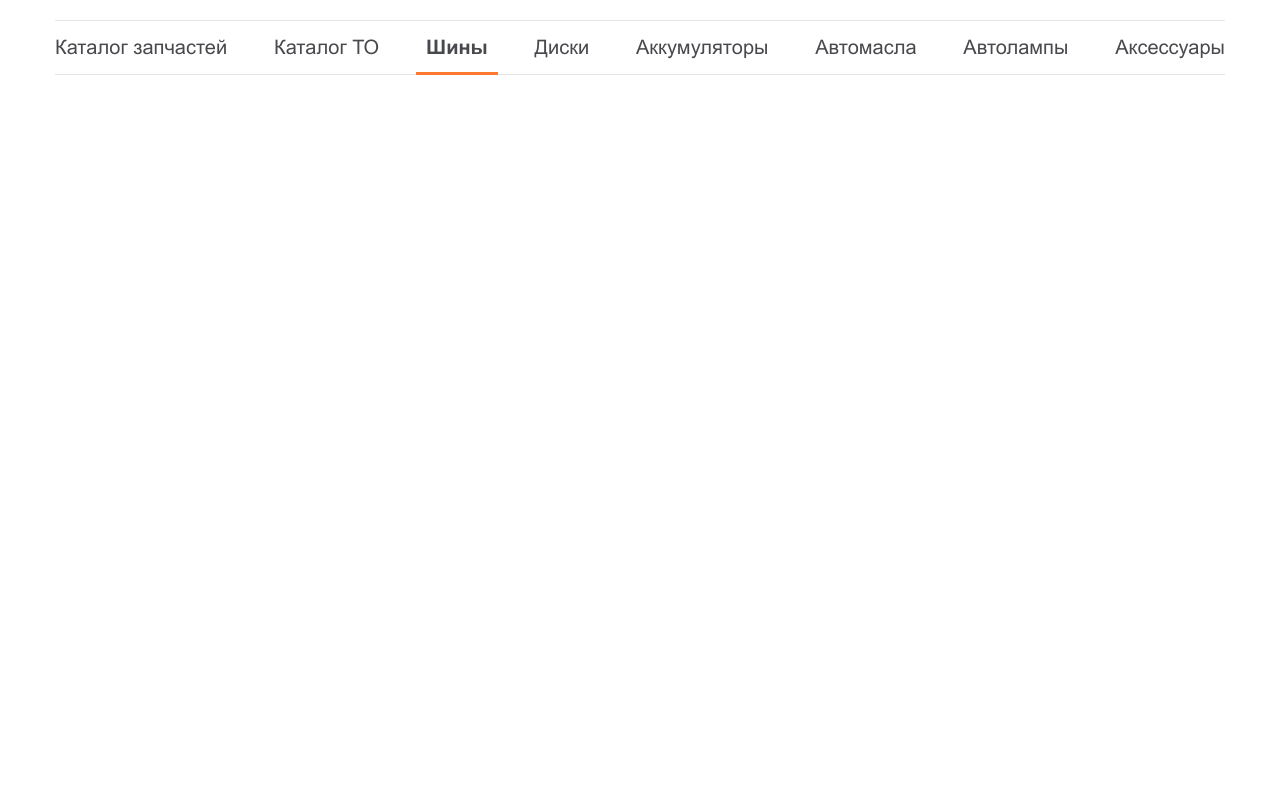
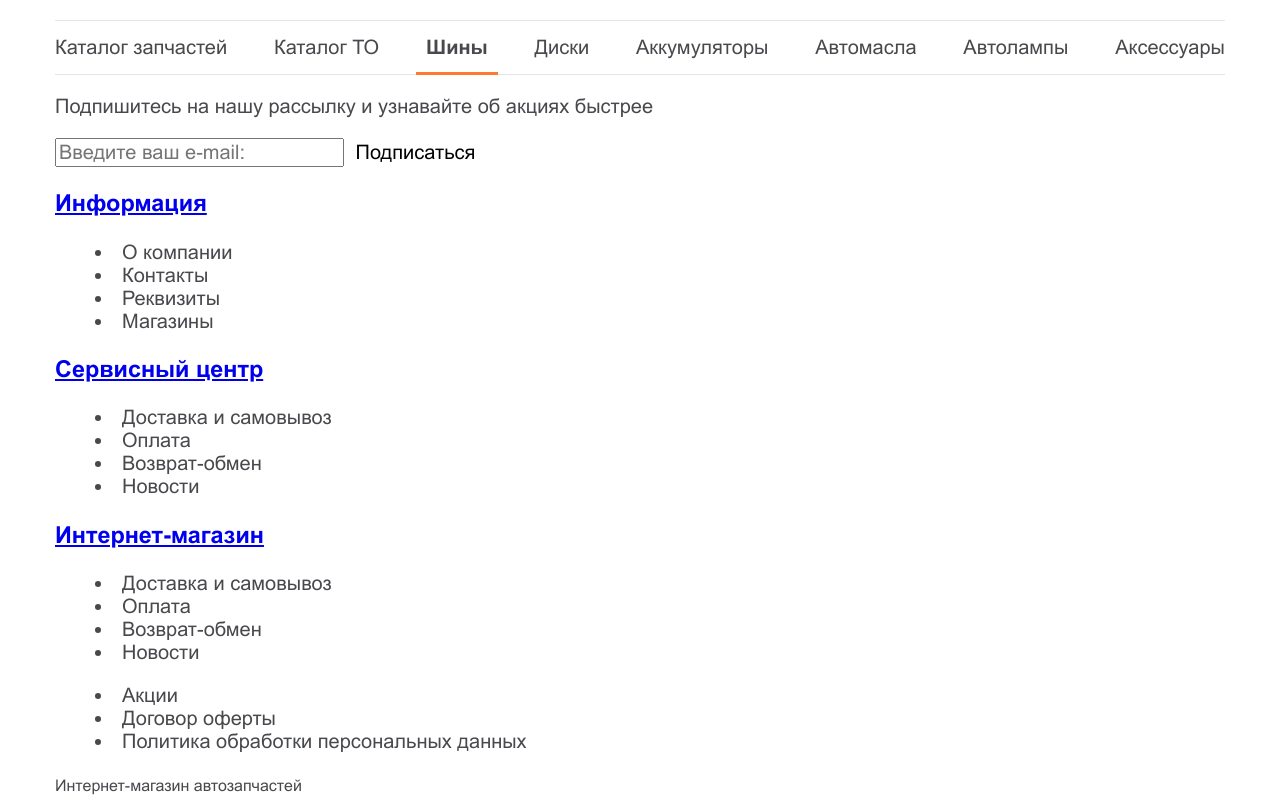
Before and after one commit to alncaatl/spare-shop_layout, a plain HTML site: page src/index.html in a window 1280 px wide. Shown: the part 100-896 px from the top of the page. Before the commit the page ends 800 px from the top, so only its background shows below. Drawn offline with Linux system fonts and the light colour scheme.

Commit message:
footer basic html

```diff
--- a/src/index.html
+++ b/src/index.html
@@ -16,6 +16,7 @@
 </head>
 
 <body class="root">
+
   <header class="header">
     <div class="wrapper header__container">
 
@@ -126,8 +127,106 @@
     </div>
   </header>
 
-<main></main>
+  <main>
 
-<footer></footer>
+  </main>
+
+  <footer class="footer">
+    <div class="wrapper">
+
+      <form class="form form_type_subscribe">
+        <p class="form__description">
+          Подпишитесь на нашу рассылку и узнавайте об акциях быстрее
+        </p>
+        <div class="form__row">
+          <label for="email" class="hidden">Введите ваш e-mail</label>
+          <input id="email" class="form__input" type="email" placeholder="Введите ваш e-mail:" required="">
+          <button class="button form__button button_type_submit" type="submit">
+            Подписаться
+          </button>
+        </div>
+      </form>
+
+      <div class="footer__content">
+
+        <div class="footer__section">
+          <h3 class="footer-menu__section-header">
+            <a href="#">Информация</a>
+          </h3>
+          <menu class="footer-menu">
+            <li class="footer-menu__item">
+              <a class="link" href="#">О компании</a>
+            </li>
+            <li class="footer-menu__item">
+              <a class="link" href="#">Контакты</a>
+            </li>
+            <li class="footer-menu__item">
+              <a class="link" href="#">Реквизиты</a>
+            </li>
+            <li class="footer-menu__item">
+              <a class="link" href="#">Магазины</a>
+            </li>
+          </menu>
+        </div>
+
+        <div class="footer__section">
+          <h3 class="footer-menu__section-header">
+            <a href="#">Сервисный центр</a>
+          </h3>
+          <menu class="footer-menu">
+            <li class="footer-menu__item">
+              <a class="link" href="#">Доставка и самовывоз</a>
+            </li>
+            <li class="footer-menu__item">
+              <a class="link" href="#">Оплата</a>
+            </li>
+            <li class="footer-menu__item">
+              <a class="link" href="#">Возврат-обмен</a>
+            </li>
+            <li class="footer-menu__item">
+              <a class="link" href="#">Новости</a>
+            </li>
+          </menu>
+        </div>
+
+        <div class="footer__section">
+          <h3 class="footer-menu__section-header">
+            <a href="#">Интернет-магазин</a>
+          </h3>
+          <menu class="footer-menu">
+            <li class="footer-menu__item">
+              <a class="link" href="#">Доставка и самовывоз</a>
+            </li>
+            <li class="footer-menu__item">
+              <a class="link" href="#">Оплата</a>
+            </li>
+            <li class="footer-menu__item">
+              <a class="link" href="#">Возврат-обмен</a>
+            </li>
+            <li class="footer-menu__item">
+              <a class="link" href="#">Новости</a>
+            </li>
+          </menu>
+        </div>
+
+        <menu class="footer-menu">
+          <li class="footer-menu__item">
+            <a class="link" href="#">Акции</a>
+          </li>
+          <li class="footer-menu__item">
+            <a class="link" href="#">Договор оферты</a>
+          </li>
+          <li class="footer-menu__item">
+            <a class="link" href="#">Политика обработки персональных данных</a>
+          </li>
+        </menu>
+
+      </div>
+
+      <small class="footer__small-text">Интернет-магазин автозапчастей</small>
+
+    </div>
+  </footer>
+
 </body>
 </html>
```
Lines whose indentation alone changed are shown as unchanged.
